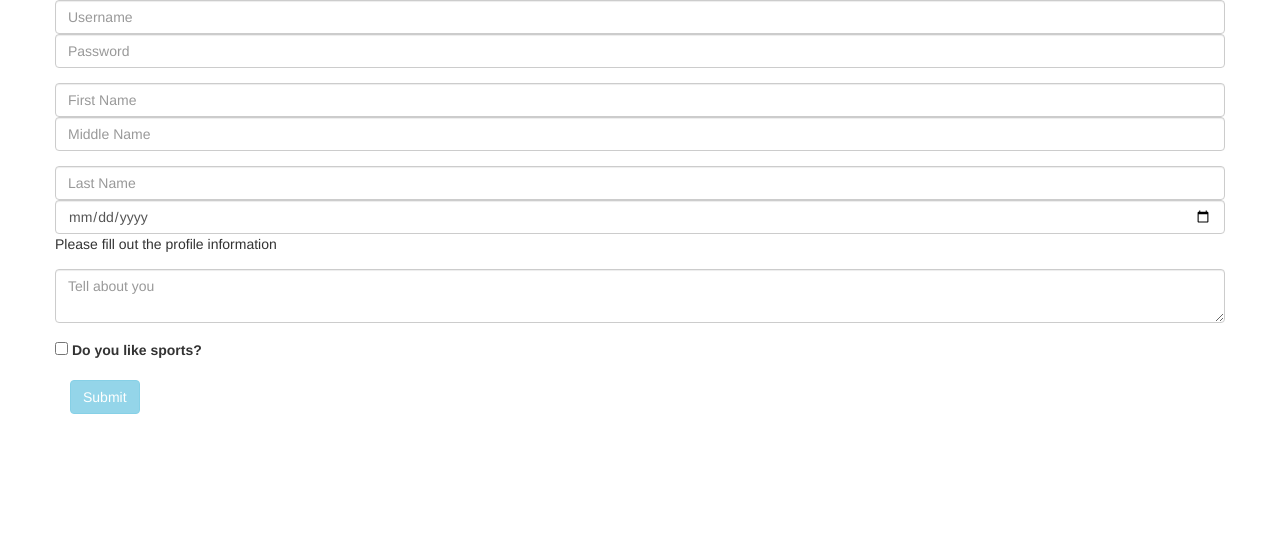
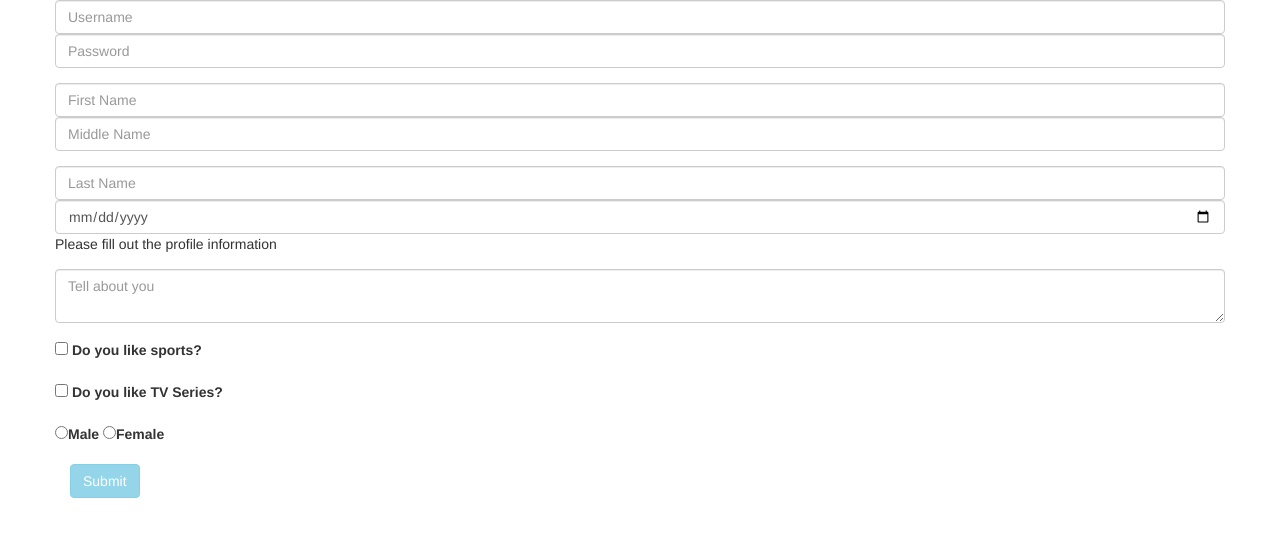
Before and after one commit to victornovy/tryingAngular, a website: page oreilly/nested-forms.html in a window 1280 px wide. Drawn offline with nearby package versions, Linux system fonts and the light colour scheme.

Commit message:
Radio button

```diff
--- a/oreilly/nested-forms.html
+++ b/oreilly/nested-forms.html
@@ -80,6 +80,30 @@
                                 ng-false-value="'No'" /> Do you like sports?
                         </label>
                     </div>
+                    <div class="form-group">
+                        <label class="check-inline">
+                            <input type="checkbox"
+                                name="likeSports"
+                                ng-model="ctrl.user.profile.series" /> Do you like TV Series?
+                        </label>
+                        <span>{{ctrl.user.profile.likeSports}}</span>
+                        <span>{{ctrl.user.profile.series}}</span>
+                    </div>
+
+                    <div class="form-group">
+                        <label>
+                            <input type="radio"
+                                name="gender"
+                                ng-model="user.gender"
+                                value="male" />Male
+                        </label>
+                        <label>
+                            <input type="radio"
+                                name="gender"
+                                ng-model="user.gender"
+                                value="female" />Female
+                        </label>
+                    </div>
                 </ng-form>
 
                 <input type="submit"
```
